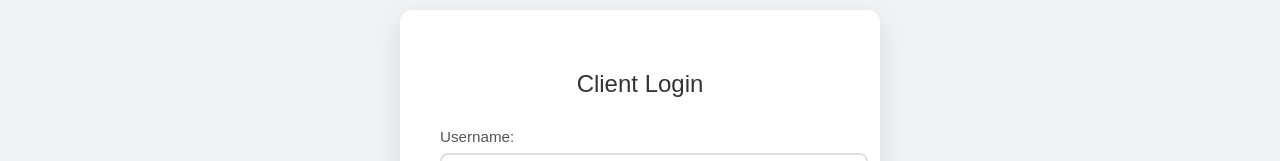
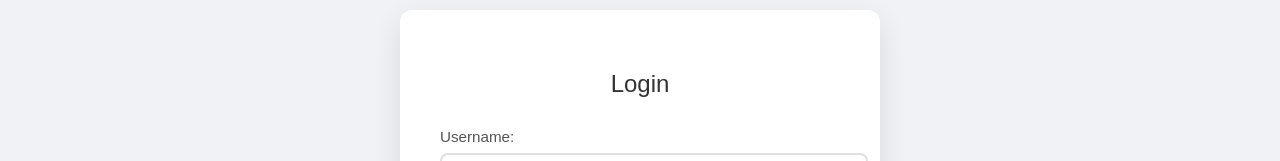
Before and after one commit to Plug0007/auditoriumfrontend, a React (Create React App) app: page /login in a window 1280 px wide. Shown: the part 141-302 px from the top of the page. Built offline with nearby package versions, Linux system fonts and the light colour scheme.

Commit message:
Update Login.js

```diff
--- a/src/components/Login.js
+++ b/src/components/Login.js
@@ -43,7 +43,7 @@ const Login = () => {
 
   return (
     <div className="login-container">
-      <h2>Client Login</h2>
+      <h2>Login</h2>
       <form onSubmit={handleSubmit}>
         <div className="form-group">
           <label>Username:</label>
```
